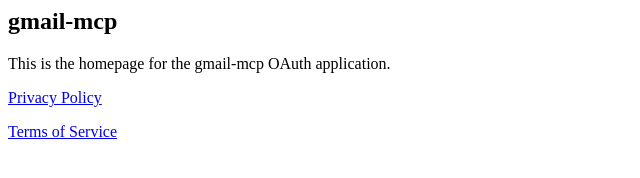
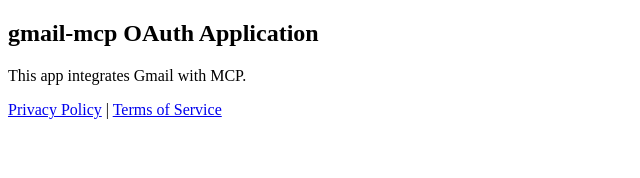
Before and after one commit to Yuva-yuvaraja/gmail_mcp, a plain HTML site: page index.html in a window 1280 px wide. Shown: the whole page, without its empty margins (0-640 px from the left). Drawn offline with Linux system fonts and the light colour scheme.

Commit message:
Refactor index.html with HTML structure and content
Added HTML structure and updated content for the homepage.

```diff
--- a/index.html
+++ b/index.html
@@ -1,4 +1,14 @@
-<h2>gmail-mcp</h2>
-<p>This is the homepage for the gmail-mcp OAuth application.</p>
-<p><a href="privacy.html">Privacy Policy</a></p>
-<p><a href="terms.html">Terms of Service</a></p>
+<!DOCTYPE html>
+<html>
+<head>
+  <title>gmail-mcp</title>
+</head>
+<body>
+  <h2>gmail-mcp OAuth Application</h2>
+  <p>This app integrates Gmail with MCP.</p>
+  <p>
+    <a href="privacy.html">Privacy Policy</a> |
+    <a href="terms.html">Terms of Service</a>
+  </p>
+</body>
+</html>
```
